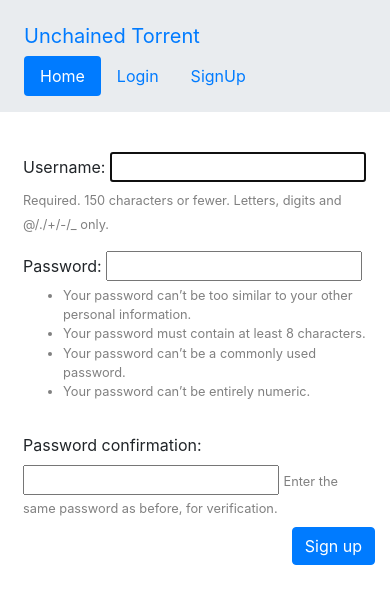
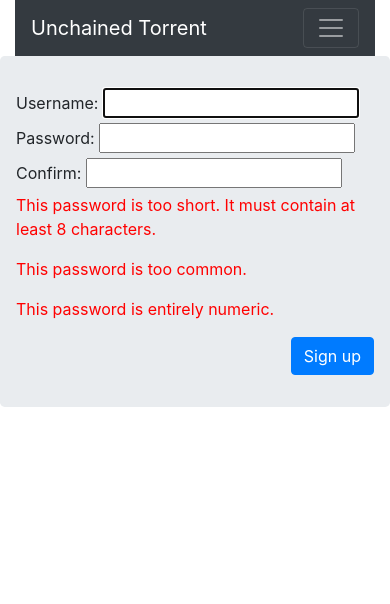
Before and after one commit to thisshri/unchained-torrent, a Django app: page /signup/ in a window 390 px wide. Shown: the top 604 px of the page. Run offline with Django 3.2, Linux system fonts and the light colour scheme; some libraries are stand-ins or nearby versions.

Commit message:
updated navbar

```diff
--- a/unchainedTorrent/templates/base.html
+++ b/unchainedTorrent/templates/base.html
@@ -18,15 +18,20 @@
 
 
     <body>
+        <div class="container-fluid ">
 
-        <div class="jumbotron jumbotron-fluid p-2">
-            <nav class="navbar navbar-default navbar-fixed-top">
-                <div class="navbar-header">
+            <nav class="navbar navbar-expand-lg navbar-dark bg-dark ">
                 <a class="navbar-brand" href="/" >Unchained Torrent</a>
-                </div>
-                    <ul class="nav nav-pills" role="tablist">
+
+                <button class="navbar-toggler navbar-toggler-right" type="button" data-toggle="collapse" data-target="#navb">
+                  <span class="navbar-toggler-icon"></span>
+                </button>
+
+
+                <div class="collapse navbar-collapse justify-content-end" id="navb">
+                    <ul class="navbar-nav mr=auto">
                         <li class="nav-item">
-                            <a class="nav-link active" href="{% url 'home' %}">Home</a>
+                            <a class="nav-link" href="{% url 'home' %}">Home</a>
                         </li>
                         {% if user.is_authenticated %}
                         <li class="nav-item" >
@@ -47,9 +52,12 @@
                         </li>
                         {% endif %}
                     </ul>
+                </div>
+
+
+        </div>
         </nav>
 
-        </div>
         {%block content%}
         {%endblock content%}
 
--- a/unchainedTorrent/templates/signup.html
+++ b/unchainedTorrent/templates/signup.html
@@ -1,28 +1,41 @@
 {% extends 'base.html' %}
 {% block content %}
+<div class="container d-flex justify-content-center jumbotron">
+    <form method="post">
+        {% csrf_token %}
 
-<div class="container">
-        <form method="post">
-            {% csrf_token %}
-        <div class="d-flex flex-column">
-            {% for field in form %}
-            <div class="p-2">
-                {{ field.label_tag }}
-                {{ field }}
-                {% if field.help_text %}
-                    <small style="color: grey">{{ field.help_text }}</small>
-                {% endif %}
+        <div class="row">
+            <div class="col-lg-6" "col-md-9">
+                <label for="id_username">Username:</label>
+                <input type="text" name="username" value="" maxlength="150" autofocus required id="id_username">
+            </div>
+        </div>
+        <div class="row">
+            <div class="col-lg-6" "col-md-9">
 
-                {% for error in field.errors %}
-                    <p style="color: red">{{ error }}</p>
-                {% endfor %}
+                <label for="id_password1">Password:</label>
+                <input type="password" name="password1" required id="id_password1">
+
             </div>
+        </div>
+        <div class="row">
+            <div class="col-lg-6" "col-md-9">
 
-            {% endfor %}
+                <label for="id_password2">Confirm:</label>
+                <input type="password" name="password2" required id="id_password2">
+
+
+            </div>
         </div>
-        <div class="d-flex justify-content-end">
-            <button class="btn btn-primary" type="submit">Sign up</button>
-        </div>
+
+            <p style="color: red">This password is too short. It must contain at least 8 characters.</p>
+            <p style="color: red">This password is too common.</p>
+            <p style="color: red">This password is entirely numeric.</p>
+
+
+            <div class="d-flex justify-content-end">
+                <button class="btn btn-primary" type="submit">Sign up</button>
+            </div>
     </form>
 
 </div>
```
Also changed, not shown: unchainedTorrent/templates/login.html (+12 -17 lines), db.sqlite3. Lines whose indentation alone changed are shown as unchanged.
